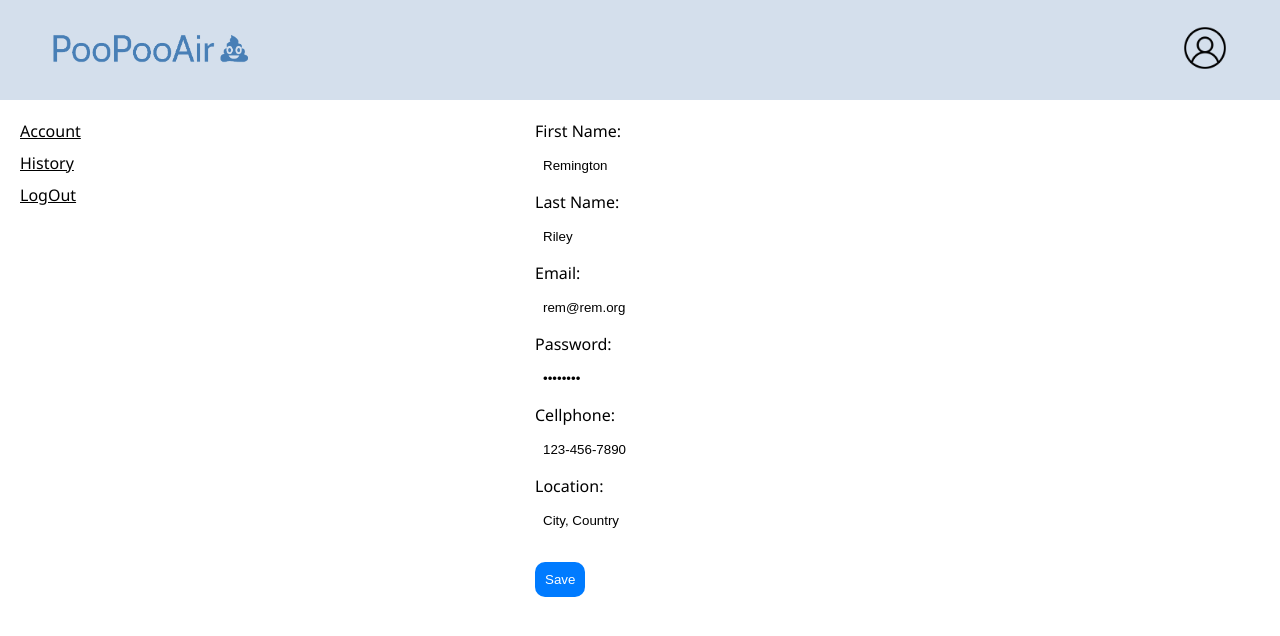
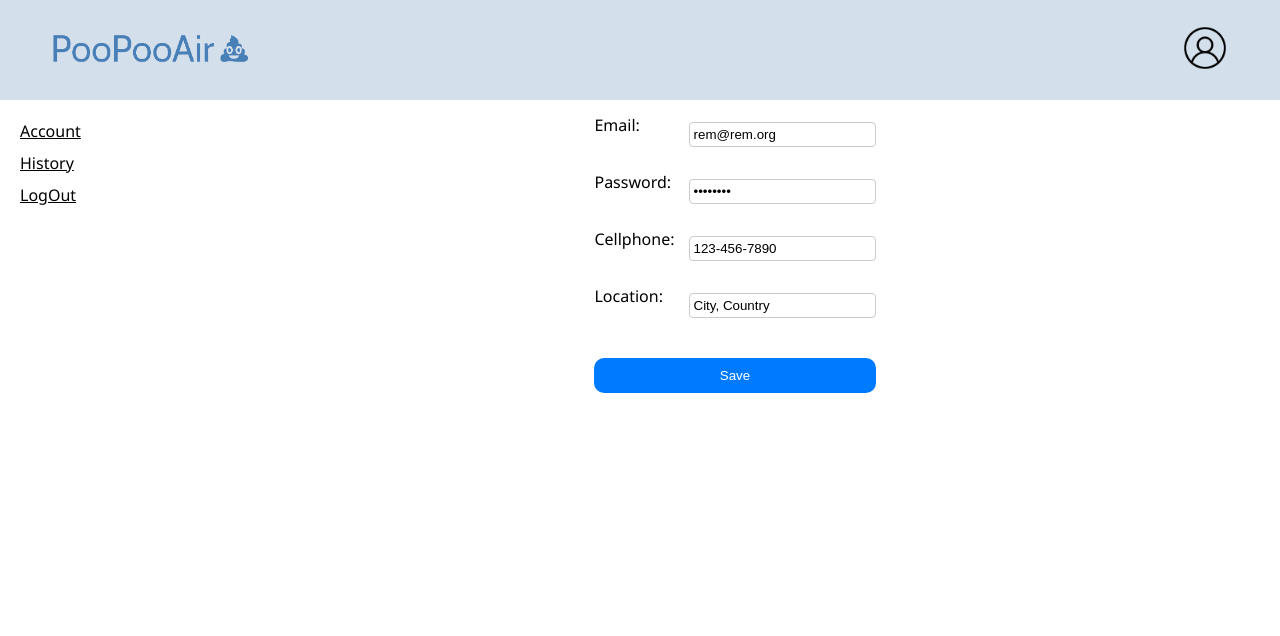
Before and after one commit to rainiechi/AirQualityFrontend, a React (Create React App) app: page /Account in a window 1280 px wide. Shown: the top 636 px of the page. Built offline with nearby package versions, Linux system fonts and the light colour scheme.

Commit message:
Modified css for account and report

```diff
--- a/src/pages/Account.js
+++ b/src/pages/Account.js
@@ -18,37 +18,69 @@ function Account() {
     <div className="Account">
       <Navbar />
       <SideMenu />
-      <div className="content">
-        <form>
-          <label>
-            First Name:
-            <input type="text" value={firstName} onChange={(e) => setFirstName(e.target.value)} />
-          </label>
-          <label>
-            Last Name:
-            <input type="text" value={lastName} onChange={(e) => setLastName(e.target.value)} />
-          </label>
-          <label>
-            Email:
-            <input type="email" value={email} onChange={(e) => setEmail(e.target.value)} />
-          </label>
-          <label>
-            Password:
-            <input type="password" value={password} onChange={(e) => setPassword(e.target.value)} />
-          </label>
-          <label>
-            Cellphone:
-            <input type="tel" value={cellphone} onChange={(e) => setCellphone(e.target.value)} />
-          </label>
-          <label>
-            Location:
-            <input type="text" value={location} onChange={(e) => setLocation(e.target.value)} />
-          </label>
-          <button type="button" onClick={handleSave}>
-            Save
-          </button>
-        </form>
-      </div>
+<form className="account-form">
+  <div className="form-group">
+    <label htmlFor="firstName">First Name:</label>
+    <input
+      type="text"
+      id="firstName"
+      value={firstName}
+      onChange={(e) => setFirstName(e.target.value)}
+    />
+  </div>
+
+  <div className="form-group">
+    <label htmlFor="lastName">Last Name:</label>
+    <input
+      type="text"
+      id="lastName"
+      value={lastName}
+      onChange={(e) => setLastName(e.target.value)}
+    />
+  </div>
+
+  <div className="form-group">
+    <label htmlFor="email">Email:</label>
+    <input
+      type="email"
+      id="email"
+      value={email}
+      onChange={(e) => setEmail(e.target.value)}
+    />
+  </div>
+
+  <div className="form-group">
+    <label htmlFor="password">Password:</label>
+    <input
+      type="password"
+      id="password"
+      value={password}
+      onChange={(e) => setPassword(e.target.value)}
+    />
+  </div>
+
+  <div className="form-group">
+    <label htmlFor="cellphone">Cellphone:</label>
+    <input
+      type="tel"
+      id="cellphone"
+      value={cellphone}
+      onChange={(e) => setCellphone(e.target.value)}
+    />
+  </div>
+
+  <div className="form-group">
+    <label htmlFor="location">Location:</label>
+    <input
+      type="text"
+      id="location"
+      value={location}
+      onChange={(e) => setLocation(e.target.value)}
+    />
+  </div>
+
+  <button type="button" onClick={handleSave}>Save</button>
+</form>
     </div>
   );
 }
--- a/src/styles/Account.css
+++ b/src/styles/Account.css
@@ -7,26 +7,29 @@
   }
 
 
-  .content {
-    flex: 1;
-    padding: 20px;
+  .account-form {
+    display: flex;
+    flex-direction: column;
+    max-width: 300px; /* Adjust the maximum width as needed */
+    margin: 0 auto; /* Center the form horizontally */
   }
 
-  form {
-    max-width: 400px;
-    margin: 0 auto;
+  .form-group {
+    display: flex;
+    flex-direction: row;
+    margin-bottom: 16px;
   }
 
-
   label {
-    display: block;
-    margin-bottom: 5px;
+    flex: 1;
+    margin-right: 8px; /* Adjust the margin between label and input */
   }
 
   input {
-    width: 100%;
-    padding: 8px;
-    margin-bottom: 5px;
+    flex: 2;
+    padding: 4px;
+    border: 1px solid #ccc;
+    border-radius: 4px;
   }
 
   button {
--- a/src/styles/Report.css
+++ b/src/styles/Report.css
@@ -4,4 +4,6 @@
 
   .content {
     margin-top: 100px;
+    align-items: center;
+    text-align: center;
   }
```
